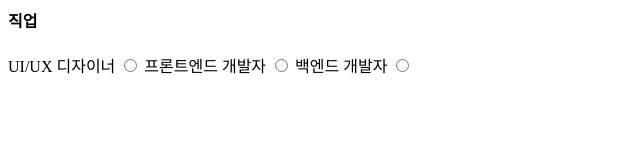
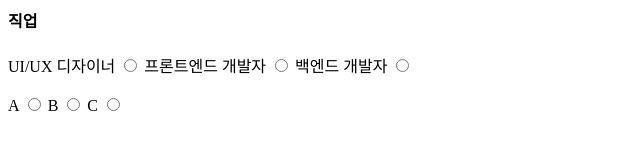
Before and after one commit to imthekingsky/my-project3, a plain HTML site: page 02/02-5/radiobox.html in a window 1280 px wide. Shown: the full height of the page, 0-640 px from the left. Drawn offline with Linux system fonts and the light colour scheme.

Commit message:
<input type="radio"> group diff

```diff
--- a/02/02-5/radiobox.html
+++ b/02/02-5/radiobox.html
@@ -11,5 +11,15 @@
 
     <label>백엔드 개발자</label>
     <input type="radio" name="job" value="back-end dev" />
+    <br><br>
+
+    <label>A</label>
+    <input type="radio" name="group" value="AA" />
+
+    <label>B</label>
+    <input type="radio" name="group" value="BB" />
+
+    <label>C</label>
+    <input type="radio" name="groupC" value="CC" />
   </body>
 </html>
```
